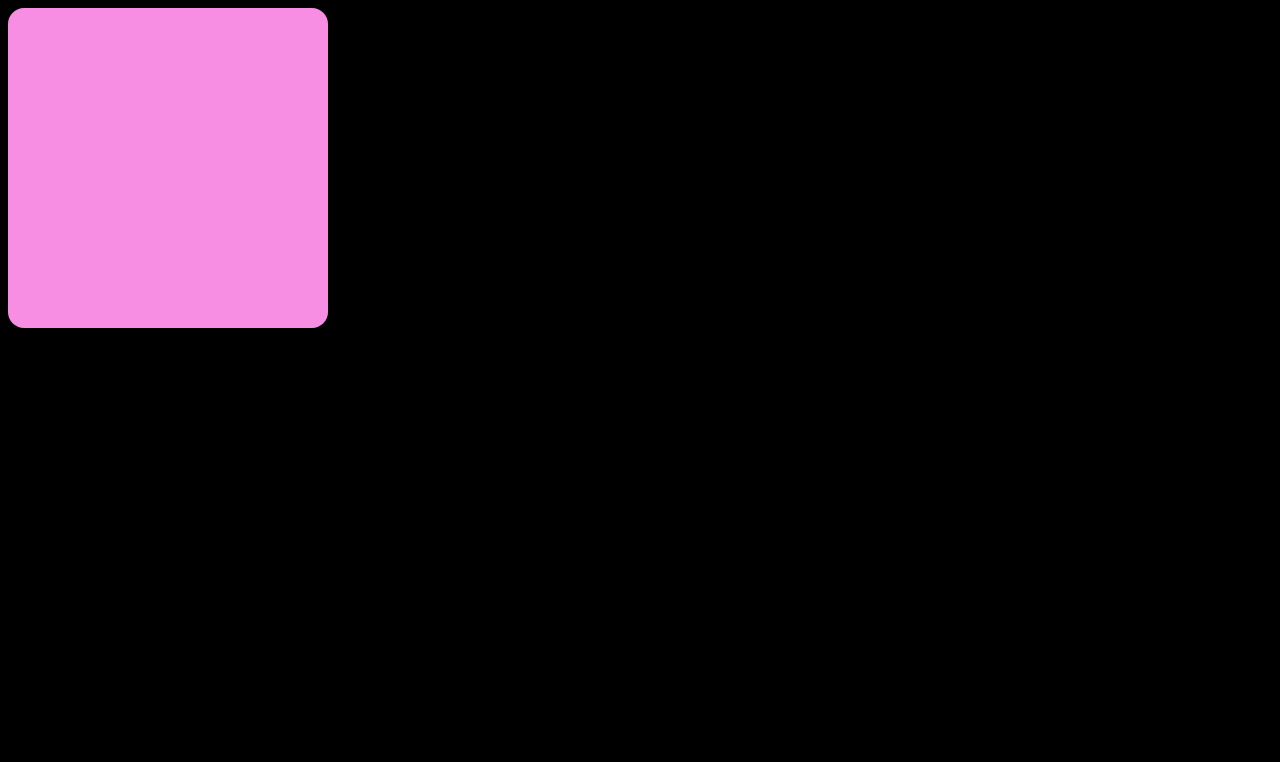
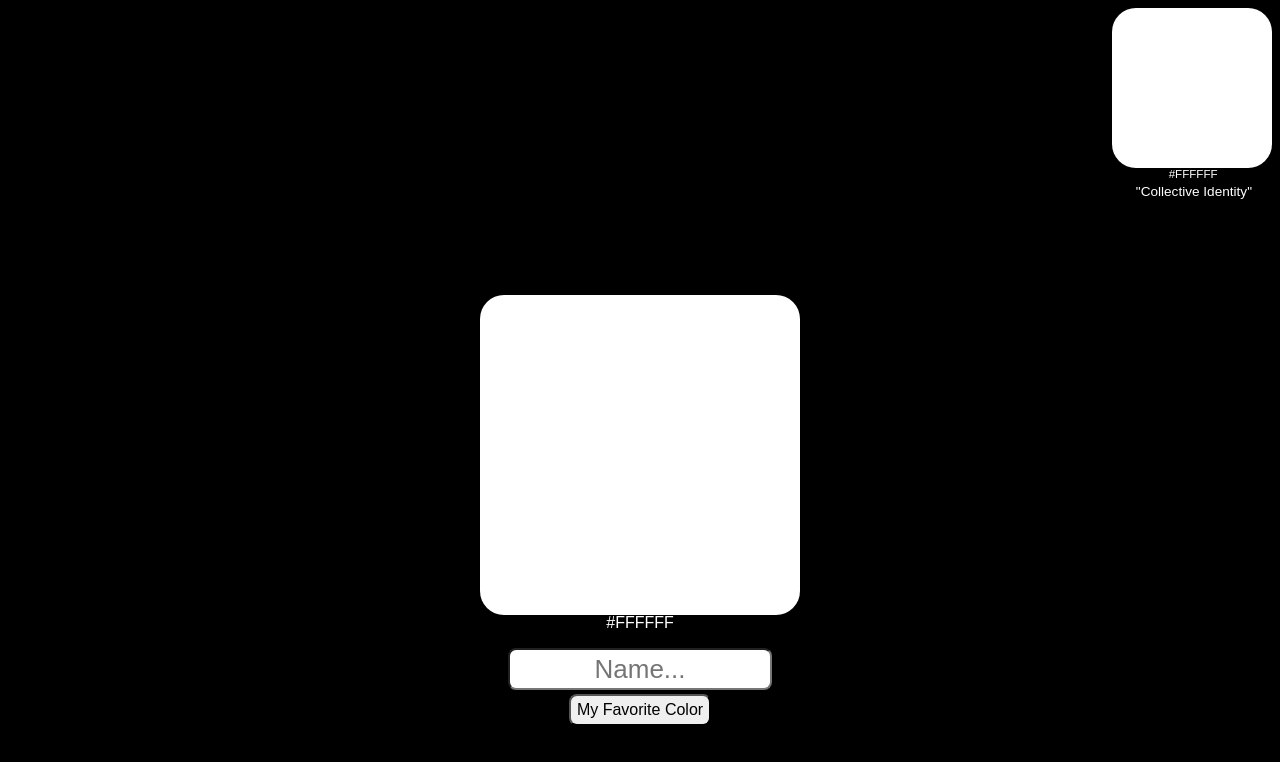
Before and after one commit to maxcheever/yourfavoritecolor, a React (Create React App) app: page / in a window 1280 px wide. Shown: the top 762 px of the page. Built offline with nearby package versions, Linux system fonts and the light colour scheme.

Commit message:
basic format static elements

```diff
--- /dev/null
+++ b/src/App.css
@@ -0,0 +1,32 @@
+.top {
+   display: flex;
+   flex-direction: column;
+   align-items: end;
+}
+
+.bottom {
+   display: flex;
+   flex-direction: column;
+   align-items: center;
+}
+
+.topColor {
+   color: white;
+   font: 1.45vmin sans-serif;
+   padding-right: 6.8vmin;
+   margin-top: -0.1vmin;
+}
+
+.bottomColor {
+   color: white;
+   font: 2vmin sans-serif;
+   margin-top: -0.1vmin;
+}
+
+.text {
+   color: white;
+   font: 1.7vmin sans-serif;
+   padding-right: 2.5vmin;
+   margin-top: -1vmin;
+   margin-bottom: 12vmin;
+}
--- a/src/App.js
+++ b/src/App.js
@@ -1,11 +1,23 @@
 import { useState } from "react";
 import ColorBox from "./ColorBox/ColorBox.js";
+import "./App.css";
+import Entry from "./Entry/Entry.js";
 
 function App() {
-	const [hex, setHex] = useState("F88EE3");
+	const [hex1, setHex1] = useState("FFFFFF");
+	const [hex2, setHex2] = useState("FFFFFF");
 	return (
 		<>
-			<ColorBox hex={hex} />
+			<div className="top">
+				<ColorBox hex={hex2} size={"20"} />
+				<p className="topColor">#{hex2}</p>
+				<p className="text">"Collective Identity"</p>
+			</div>
+			<div className="bottom">
+				<ColorBox hex={hex1} size={"40"} />
+				<p className="bottomColor">#{hex1}</p>
+				<Entry />
+			</div>
 		</>
 	);
 }
--- a/src/ColorBox/ColorBox.css
+++ b/src/ColorBox/ColorBox.css
@@ -1,5 +1,3 @@
 .ColorBox {
-   width: 40vmin;
-   height: 40vmin;
-   border-radius: 1rem;
+   border-radius: 3vmin;
 }
--- a/src/ColorBox/ColorBox.js
+++ b/src/ColorBox/ColorBox.js
@@ -1,10 +1,12 @@
 import "./ColorBox.css";
-function ColorBox({ hex }) {
+function ColorBox({ hex, size }) {
 	return (
 		<div
 			className="ColorBox"
 			style={{
 				backgroundColor: `#${hex}`,
+				width: `${size}vmin`,
+				height: `${size}vmin`,
 			}}
 		></div>
 	);
--- /dev/null
+++ b/src/Entry/Entry.css
@@ -0,0 +1,24 @@
+.input{
+   width: 32vmin;
+   height: 4.5vmin;
+   outline: none;
+   border-radius: 1vmin;
+   text-align: center;
+}
+
+input,
+input::placeholder {
+    font: 3.25vmin/3 sans-serif;
+}
+
+.button {
+   border-radius: 1vmin;
+   height: 4vmin;
+   font: 2vmin sans-serif;
+   margin-top: 0.5vmin;
+}
+
+.button:hover {
+   cursor: pointer;
+   background-color: #bab8b8;
+}
--- /dev/null
+++ b/src/Entry/Entry.js
@@ -0,0 +1,18 @@
+import "./Entry.css";
+
+function Entry() {
+	return (
+		<>
+			<input
+				type="text"
+				id="name"
+				name="name"
+				className="input"
+				placeholder="Name..."
+			></input>
+			<button className="button">My Favorite Color</button>
+		</>
+	);
+}
+
+export default Entry;
```
